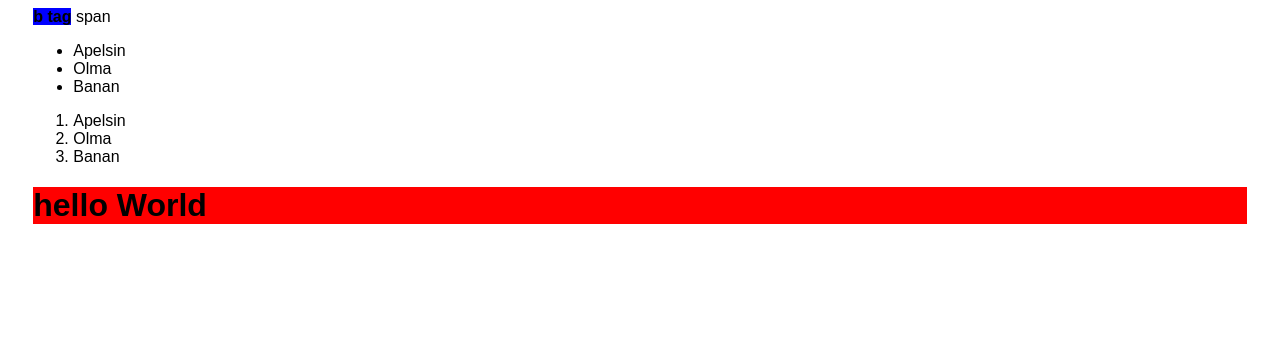
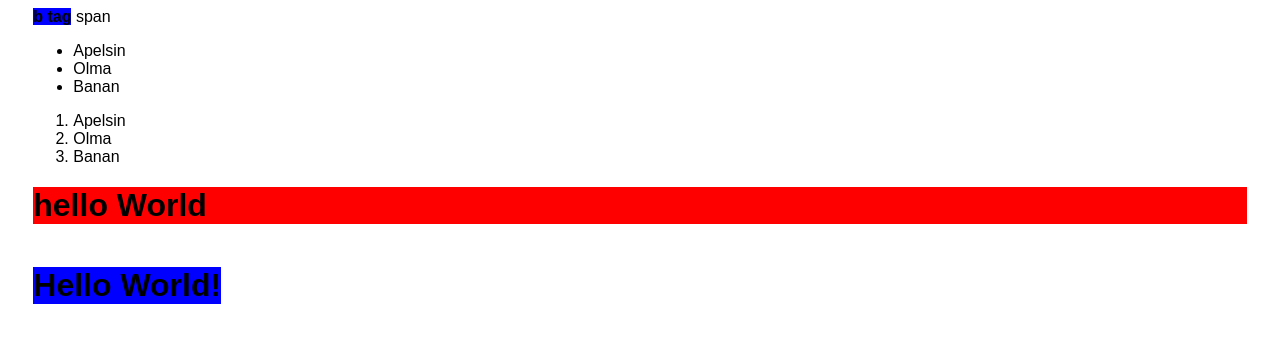
Before and after one commit to HusanboyZafarov/CSS-Tutorial, a plain HTML site: page lesson-6/index.html in a window 1280 px wide. Drawn offline with Linux system fonts and the light colour scheme.

Commit message:
explaning base information about CSS

```diff
--- a/lesson-6/assets/css/style.css
+++ b/lesson-6/assets/css/style.css
@@ -15,13 +15,17 @@ b {
     background: blue;
 }
 
-h1 {
-    /* background: blue; */
-    /* display: inline-block; */
+i {
+    background: #f40;
 }
 
-i {
-    background: #f40;
+/* Block tag */
+
+h1 {
+    background: blue;
+
+    /* Block tagni inline qilish va uni block hususiyatlarini qoldirish */
+    /* display: inline-block; */
 }
 
 /* Max-width bu width faqat kafolatlangan versiyasi */
--- a/lesson-6/index.html
+++ b/lesson-6/index.html
@@ -11,12 +11,15 @@
     <div class="container">
       <b>b tag</b>
       <span>span</span>
+
+      <!-- Unordered List -->
       <ul>
         <li>Apelsin</li>
         <li>Olma</li>
         <li>Banan</li>
       </ul>
 
+      <!-- Ordered List -->
       <ol>
         <li>Apelsin</li>
         <li>Olma</li>
@@ -24,8 +27,12 @@
       </ol>
 
       <h1 id="heading-1" class="heading-1">hello World</h1>
+
+      <!-- To'g'ri naming (ya'ni elementlarni kallani ishlatib yozish) -->
       <div class="hero-info">
-        <div class="hero-info-wrapper"></div>
+        <div class="hero-info-wrapper">
+          <h1 class="hero-info-heading">Hello World!</h1>
+        </div>
       </div>
     </div>
   </body>
```
